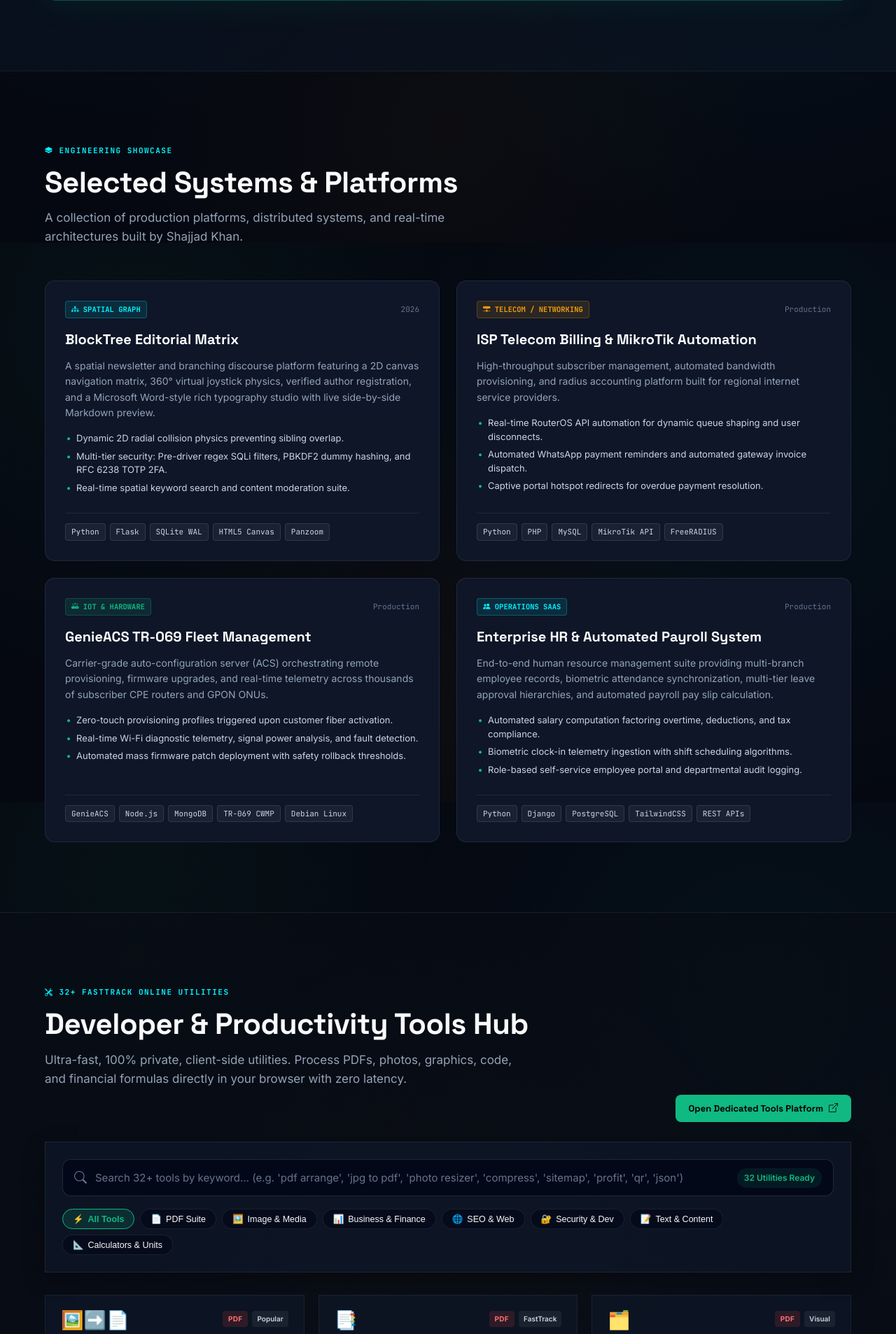
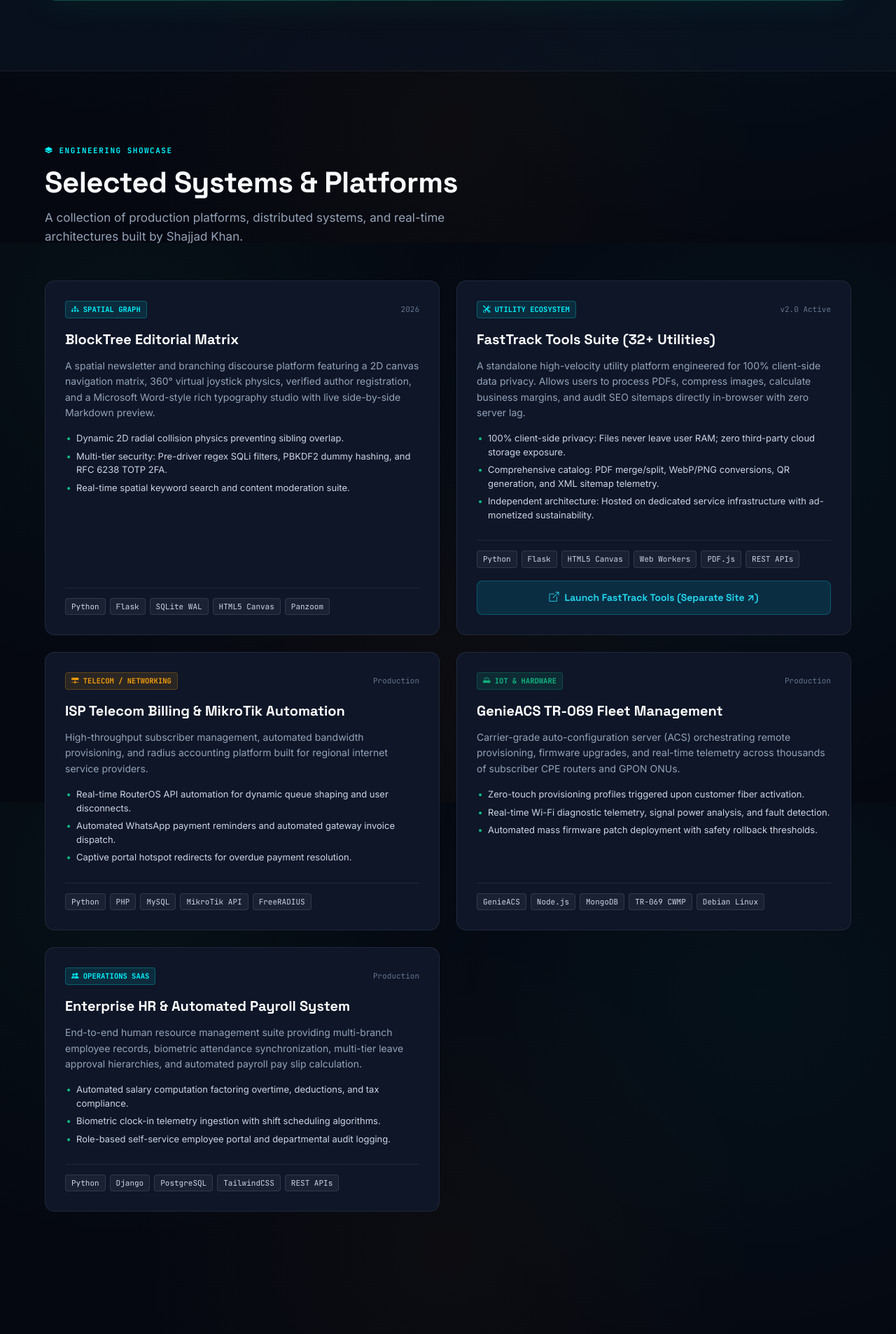
Before and after one commit to ShajjadKhan/p-portfolio, a Flask app: page / in a window 1280 px wide. Shown: the part 2053-3960 px from the top of the page at 70% size. Run offline with Flask 3, Linux system fonts and the light colour scheme; some libraries are stand-ins or nearby versions.

Commit message:
feat: separate tools platform from portfolio, keep portfolio ad-free with external link

```diff
--- a/app.py
+++ b/app.py
@@ -12,7 +12,6 @@ import datetime
 import re
 from flask import Flask, render_template, request, jsonify, redirect
 
-from tools_catalog import CATEGORIES, TOOLS
 
 BASE_DIR = os.path.dirname(os.path.abspath(__file__))
 DB_PATH = os.path.join(BASE_DIR, 'contacts.db')
@@ -68,9 +67,6 @@ def home():
     return render_template(
         'index.html',
         year=datetime.datetime.now().year,
-        tools=TOOLS,
-        categories=CATEGORIES,
-        total_tools=len(TOOLS),
         tools_url=TOOLS_URL
     )
 
--- a/static/js/main.js
+++ b/static/js/main.js
@@ -114,63 +114,7 @@ document.addEventListener('DOMContentLoaded', () => {
         }
     }
 
-    // 4. Portfolio Tools Search & Category Filter
-    const toolsSearch = document.getElementById('portfolio-tools-search');
-    const toolsGrid = document.getElementById('portfolioToolsGrid');
-    const toolsEmpty = document.getElementById('portfolioToolsEmpty');
-    const toolsCounter = document.getElementById('portfolio-tools-counter');
-    const catPills = document.querySelectorAll('.p-pill-btn');
 
-    if (toolsSearch && toolsGrid) {
-        const cards = Array.from(toolsGrid.querySelectorAll('.p-tool-card'));
-        const totalTools = cards.length;
-
-        function filterPortfolioTools() {
-            const query = toolsSearch.value.trim().toLowerCase();
-            const activePill = document.querySelector('.p-pill-btn.active');
-            const selectedCat = activePill ? activePill.getAttribute('data-cat') : 'all';
-
-            let matchCount = 0;
-
-            cards.forEach(card => {
-                const cardCat = card.getAttribute('data-category');
-                const cardKeywords = (card.getAttribute('data-keywords') || '').toLowerCase();
-                const cardTitle = (card.querySelector('.p-tool-title')?.textContent || '').toLowerCase();
-                const cardDesc = (card.querySelector('.p-tool-desc')?.textContent || '').toLowerCase();
-
-                const matchesCat = (selectedCat === 'all' || cardCat === selectedCat);
-                const matchesQuery = !query ||
-                    cardTitle.includes(query) ||
-                    cardDesc.includes(query) ||
-                    cardKeywords.includes(query);
-
-                if (matchesCat && matchesQuery) {
-                    card.style.display = 'flex';
-                    matchCount++;
-                } else {
-                    card.style.display = 'none';
-                }
-            });
-
-            if (toolsCounter) {
-                toolsCounter.textContent = query || selectedCat !== 'all' ? `${matchCount} Found` : `${totalTools} Utilities Ready`;
-            }
-
-            if (toolsEmpty) {
-                toolsEmpty.style.display = matchCount === 0 ? 'block' : 'none';
-            }
-        }
-
-        toolsSearch.addEventListener('input', filterPortfolioTools);
-
-        catPills.forEach(pill => {
-            pill.addEventListener('click', () => {
-                catPills.forEach(p => p.classList.remove('active'));
-                pill.classList.add('active');
-                filterPortfolioTools();
-            });
-        });
-    }
 
     // 5. Live Riyadh / UTC Clock (Parity with shajjadkhan.com)
     function updateLiveClock() {
--- a/templates/index.html
+++ b/templates/index.html
@@ -41,14 +41,14 @@
             <nav class="nav-links" id="nav-links">
                 <a href="#flagship" class="nav-link"><i class="bi bi-stars text-emerald"></i> TawreedFlow</a>
                 <a href="#projects" class="nav-link"><i class="bi bi-grid-fill"></i> Projects</a>
-                <a href="#tools" class="nav-link"><span class="badge-tools-pill">32+</span> Tools Hub</a>
+                <a href="{{ tools_url }}" target="_blank" rel="noopener" class="nav-link"><i class="bi bi-tools text-cyan"></i> FastTrack Tools <i class="bi bi-box-arrow-up-right" style="font-size: 11px;"></i></a>
                 <a href="#about" class="nav-link"><i class="bi bi-person-fill"></i> About</a>
                 <a href="#stack" class="nav-link"><i class="bi bi-layers-fill"></i> Architecture &amp; Stack</a>
                 <a href="#contact" class="nav-link"><i class="bi bi-envelope-fill"></i> Contact</a>
                 <div class="mobile-drawer-actions">
                     <a href="{{ tools_url }}" target="_blank" rel="noopener" class="btn btn-cyan-block">
                         <i class="bi bi-tools"></i>
-                        <span>Launch 32+ Tools Platform</span>
+                        <span>Launch 32+ Tools Platform ↗</span>
                     </a>
                     <a href="#contact" class="btn btn-emerald-block">
                         <i class="bi bi-chat-text-fill"></i>
@@ -58,9 +58,9 @@
             </nav>
 
             <div class="nav-actions">
-                <a href="{{ tools_url }}" target="_blank" rel="noopener" class="btn btn-outline-sm desktop-nav-btn" title="Open 32+ FastTrack Tools">
+                <a href="{{ tools_url }}" target="_blank" rel="noopener" class="btn btn-outline-sm desktop-nav-btn" title="Open 32+ FastTrack Tools (Separate Site)">
                     <i class="bi bi-tools text-emerald"></i>
-                    <span>FastTrack Tools</span>
+                    <span>FastTrack Tools ↗</span>
                 </a>
                 <a href="#contact" class="btn btn-emerald-sm desktop-nav-btn">
                     <span>Let's Talk</span>
@@ -100,9 +100,9 @@
                         <i class="bi bi-rocket-takeoff-fill"></i>
                         <span>Explore TawreedFlow Case Study</span>
                     </a>
-                    <a href="#tools" class="btn btn-cyan-lg">
+                    <a href="{{ tools_url }}" target="_blank" rel="noopener" class="btn btn-cyan-lg">
                         <i class="bi bi-tools"></i>
-                        <span>32+ FastTrack Tools</span>
+                        <span>32+ FastTrack Tools ↗</span>
                     </a>
                     <a href="#projects" class="btn btn-outline-lg">
                         <i class="bi bi-grid-fill"></i>
@@ -296,13 +296,44 @@
                         </div>
                     </div>
 
-                    <!-- Project 2: ISP Telecom & Radius Billing Engine -->
+                    <!-- Project 2: FastTrack Tools Platform -->
+                    <div class="project-card">
+                        <div class="project-header">
+                            <div class="project-badge bg-cyan-subtle text-cyan"><i class="bi bi-tools"></i> UTILITY ECOSYSTEM</div>
+                            <span class="project-year">v2.0 Active</span>
+                        </div>
+                        <h3 class="project-title">FastTrack Tools Suite (32+ Utilities)</h3>
+                        <p class="project-summary">
+                            A standalone high-velocity utility platform engineered for 100% client-side data privacy. Allows users to process PDFs, compress images, calculate business margins, and audit SEO sitemaps directly in-browser with zero server lag.
+                        </p>
+                        <ul class="project-highlights">
+                            <li>100% client-side privacy: Files never leave user RAM; zero third-party cloud storage exposure.</li>
+                            <li>Comprehensive catalog: PDF merge/split, WebP/PNG conversions, QR generation, and XML sitemap telemetry.</li>
+                            <li>Independent architecture: Hosted on dedicated service infrastructure with ad-monetized sustainability.</li>
+                        </ul>
+                        <div class="project-tech-stack">
+                            <span class="tech-pill">Python</span>
+                            <span class="tech-pill">Flask</span>
+                            <span class="tech-pill">HTML5 Canvas</span>
+                            <span class="tech-pill">Web Workers</span>
+                            <span class="tech-pill">PDF.js</span>
+                            <span class="tech-pill">REST APIs</span>
+                        </div>
+                        <div style="margin-top: 18px;">
+                            <a href="{{ tools_url }}" target="_blank" rel="noopener" class="btn btn-cyan-block">
+                                <i class="bi bi-box-arrow-up-right"></i>
+                                <span>Launch FastTrack Tools (Separate Site ↗)</span>
+                            </a>
+                        </div>
+                    </div>
+
+                    <!-- Project 3: ISP Telecom & Radius Billing Engine -->
                     <div class="project-card">
                         <div class="project-header">
                             <div class="project-badge bg-gold-subtle text-gold"><i class="bi bi-hdd-network-fill"></i> TELECOM / NETWORKING</div>
                             <span class="project-year">Production</span>
                         </div>
-                        <h3 class="project-title">ISP Telecom Billing & MikroTik Automation</h3>
+                        <h3 class="project-title">ISP Telecom Billing &amp; MikroTik Automation</h3>
                         <p class="project-summary">
                             High-throughput subscriber management, automated bandwidth provisioning, and radius accounting platform built for regional internet service providers.
                         </p>
@@ -320,10 +351,10 @@
                         </div>
                     </div>
 
-                    <!-- Project 3: GenieACS / CWMP TR-069 Fleet Management -->
+                    <!-- Project 4: GenieACS / CWMP TR-069 Fleet Management -->
                     <div class="project-card">
                         <div class="project-header">
-                            <div class="project-badge bg-emerald-subtle text-emerald"><i class="bi bi-router-fill"></i> IOT & HARDWARE</div>
+                            <div class="project-badge bg-emerald-subtle text-emerald"><i class="bi bi-router-fill"></i> IOT &amp; HARDWARE</div>
                             <span class="project-year">Production</span>
                         </div>
                         <h3 class="project-title">GenieACS TR-069 Fleet Management</h3>
@@ -344,7 +375,7 @@
                         </div>
                     </div>
 
-                    <!-- Project 4: Enterprise HR & Payroll SaaS -->
+                    <!-- Project 5: Enterprise HR & Payroll SaaS -->
                     <div class="project-card">
                         <div class="project-header">
                             <div class="project-badge bg-cyan-subtle text-cyan"><i class="bi bi-people-fill"></i> OPERATIONS SAAS</div>
@@ -367,89 +398,6 @@
                             <span class="tech-pill">REST APIs</span>
                         </div>
                     </div>
-                </div>
-            </div>
-        </section>
-
-        <!-- FastTrack Tools Suite Section -->
-        <section class="section tools-section" id="tools">
-            <div class="container">
-                <div class="section-header-row">
-                    <div>
-                        <div class="section-badge text-cyan"><i class="bi bi-tools"></i> 32+ FASTTRACK ONLINE UTILITIES</div>
-                        <h2 class="section-title">Developer & Productivity Tools Hub</h2>
-                        <p class="section-subtitle">
-                            Ultra-fast, 100% private, client-side utilities. Process PDFs, photos, graphics, code, and financial formulas directly in your browser with zero latency.
-                        </p>
-                    </div>
-                    <div class="tools-header-actions">
-                        <a href="{{ tools_url }}" target="_blank" rel="noopener" class="btn btn-emerald-sm">
-                            <span>Open Dedicated Tools Platform</span>
-                            <i class="bi bi-box-arrow-up-right"></i>
-                        </a>
-                    </div>
-                </div>
-
-                <!-- Search & Filter Controls -->
-                <div class="tools-search-card">
-                    <div class="tools-search-input-wrap">
-                        <i class="bi bi-search tools-search-icon"></i>
-                        <input
-                            type="text"
-                            id="portfolio-tools-search"
-                            placeholder="Search 32+ tools by keyword... (e.g. 'pdf arrange', 'jpg to pdf', 'photo resizer', 'compress', 'sitemap', 'profit', 'qr', 'json')"
-                            autocomplete="off"
-                        >
-                        <span class="search-counter-tag" id="portfolio-tools-counter">{{ total_tools }} Utilities Ready</span>
-                    </div>
-
-                    <!-- Category Filter Pills -->
-                    <div class="tools-category-pills" id="portfolio-category-pills">
-                        {% for cat in categories %}
-                        <button
-                            type="button"
-                            class="p-pill-btn {% if cat.id == 'all' %}active{% endif %}"
-                            data-cat="{{ cat.id }}"
-                        >
-                            <span>{{ cat.icon }}</span>
-                            <span>{{ cat.name }}</span>
-                        </button>
-                        {% endfor %}
-                    </div>
-                </div>
-
-                <!-- Tools Cards Grid -->
-                <div class="portfolio-tools-grid" id="portfolioToolsGrid">
-                    {% for tool in tools %}
-                    <div class="p-tool-card" data-category="{{ tool.category }}" data-keywords="{{ tool.keywords | join(' ') }} {{ tool.title }} {{ tool.short_desc }}">
-                        <div class="p-tool-card-top">
-                            <div class="p-tool-icon">{{ tool.icon }}</div>
-                            <div class="p-tool-badges">
-                                <span class="p-tool-cat tag-{{ tool.category }}">{{ tool.category | upper }}</span>
-                                {% if tool.badge %}
-                                <span class="p-tool-feature-badge">{{ tool.badge }}</span>
-                                {% endif %}
-                            </div>
-                        </div>
-                        <div class="p-tool-card-body">
-                            <h3 class="p-tool-title">{{ tool.title }}</h3>
-                            <p class="p-tool-desc">{{ tool.short_desc }}</p>
-                        </div>
-                        <div class="p-tool-card-footer">
-                            <a href="{{ tools_url }}/tool/{{ tool.slug }}" target="_blank" rel="noopener" class="p-tool-launch-btn">
-                                <span>Launch Service</span>
-                                <i class="bi bi-arrow-right-short"></i>
-                            </a>
-                        </div>
-                    </div>
-                    {% endfor %}
-                </div>
-
-                <!-- Empty Search State -->
-                <div class="empty-tools-state" id="portfolioToolsEmpty" style="display: none;">
-                    <div class="empty-icon"><i class="bi bi-search"></i></div>
-                    <h4>No matching tools found</h4>
-                    <p>Try searching for keywords like <code>pdf</code>, <code>image</code>, <code>resize</code>, <code>compress</code>, <code>calc</code>, or <code>qr</code>.</p>
                 </div>
             </div>
         </section>
```
